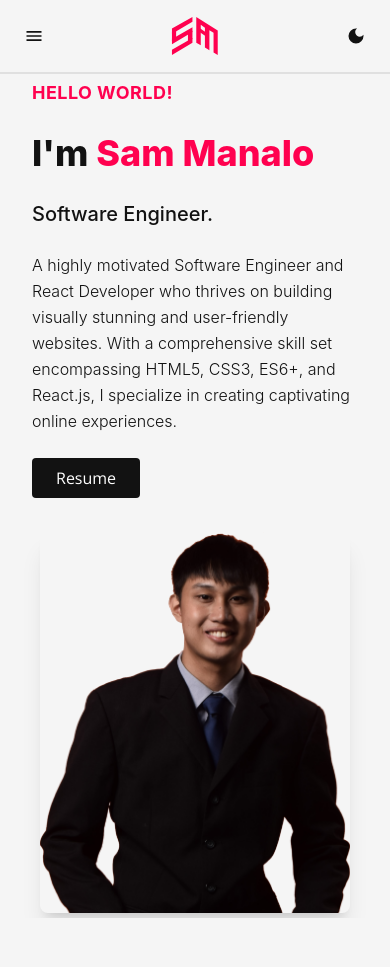
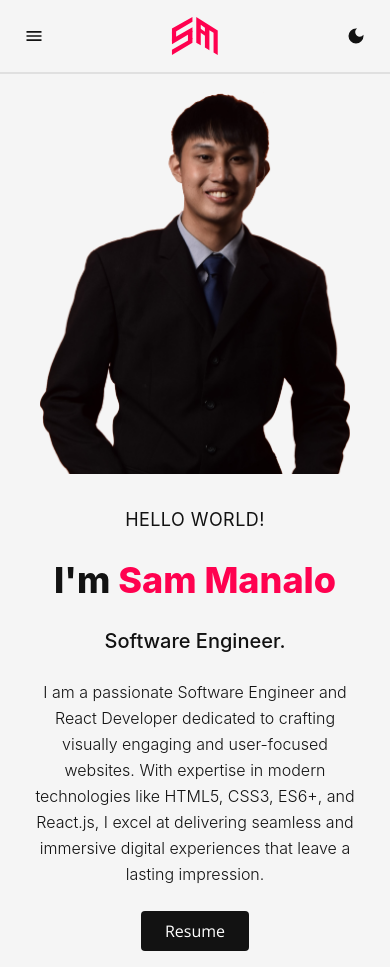
Before and after one commit to Antholem/web-portfolio, a React (Create React App) app in the folder portfolio/client/: page / in a window 390 px wide. Before the commit the page ends 918 px from the top, so only its background shows below. Built offline with nearby package versions, Linux system fonts and the light colour scheme.

Commit message:
Refactor and Responsiveness

```diff
--- a/portfolio/client/src/views/About.js
+++ b/portfolio/client/src/views/About.js
@@ -6,12 +6,23 @@ const About = () => {
     return (
         <section
             id="about"
-            className="min-h-screen flex flex-col items-center justify-center px-4 md:px-12 lg:px-24"
+            className="min-h-screen flex flex-col items-center justify-center px-4 py-4 md:justify-between md:px-12 md:py-10 lg:px-24"
         >
             <div className="max-w-6xl w-full grid grid-cols-1 md:grid-cols-2 gap-8 items-center">
+                {/* Image Section */}
+                <div className="flex justify-center order-1 md:order-2">
+                    <div className="relative">
+                        <img
+                            src={antholemPhoto}
+                            alt="Sam Manalo"
+                            className="relative z-10 rounded-lg object-cover max-h-96 w-auto"
+                        />
+                    </div>
+                </div>
+
                 {/* Text Section */}
-                <div className="space-y-6">
-                    <h2 className="text-brand font-bold text-lg tracking-wide">
+                <div className="space-y-6 order-2 md:order-1 text-center md:text-left">
+                    <h2 className="font-base text-lg tracking-wide">
                         HELLO WORLD!
                     </h2>
                     <h1 className="text-4xl md:text-5xl lg:text-6xl font-extrabold leading-tight">
@@ -19,27 +30,10 @@ const About = () => {
                     </h1>
                     <h3 className="text-xl md:text-2xl font-medium">Software Engineer.</h3>
                     <p className="text-base md:text-lg font-light leading-relaxed">
-                        A highly motivated Software Engineer and React Developer who thrives
-                        on building visually stunning and user-friendly websites. With a
-                        comprehensive skill set encompassing HTML5, CSS3, ES6+, and React.js, I
-                        specialize in creating captivating online experiences.
+                        I am a passionate Software Engineer and React Developer dedicated to crafting visually engaging and user-focused websites. With expertise in modern technologies like HTML5, CSS3, ES6+, and React.js, I excel at delivering seamless and immersive digital experiences that leave a lasting impression.
                     </p>
                     <div>
-                        <Button>
-                            Resume
-                        </Button>
-                    </div>
-                </div>
-
-                {/* Image Section */}
-                <div className="flex justify-center">
-                    <div className="relative group">
-                        <div className="absolute inset-0 rounded-lg"></div>
-                        <img
-                            src={antholemPhoto}
-                            alt="Sam Manalo"
-                            className="relative z-10 rounded-lg object-cover shadow-xl max-h-96 w-auto"
-                        />
+                        <Button variant="contained">Resume</Button>
                     </div>
                 </div>
             </div>
```
